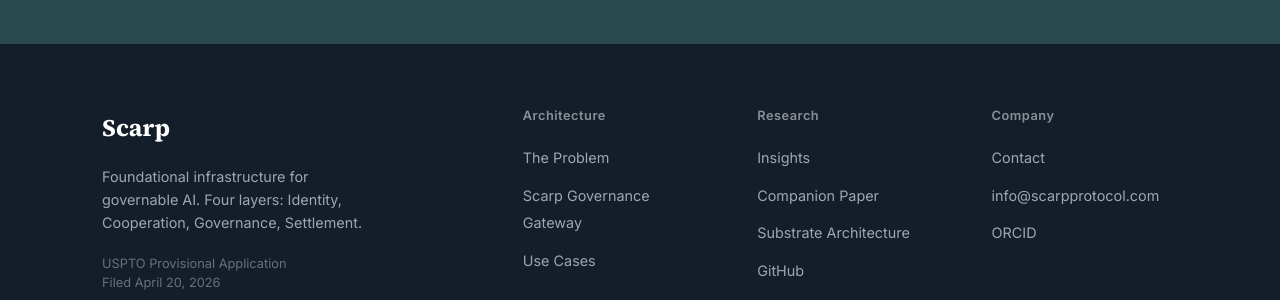
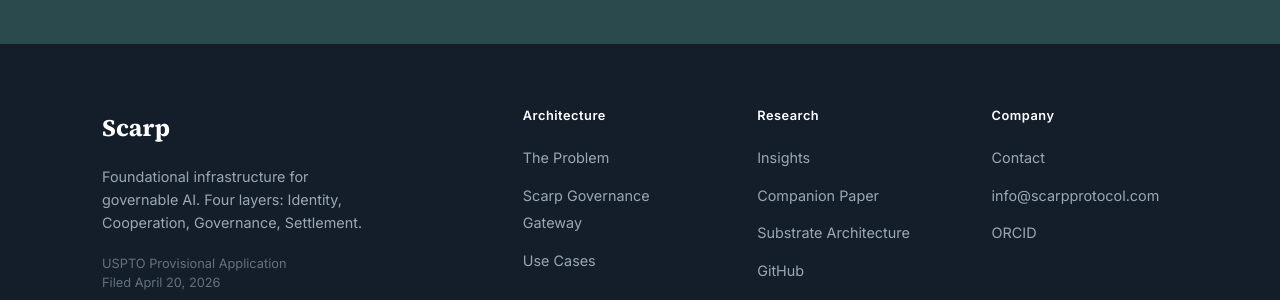
Before and after one commit to scarpprotocol/scarpprotocol.github.io, a Jekyll site: the page built from index.html, in a window 1280 px wide and 900 px high, scrolled down 4230 px. Shown: the part 487-787 px from the top of the window. Built offline with Jekyll 4.4.1, drawn with Linux system fonts in a browser that asks for light colours.

Commit message:
Footer column headers white

```diff
--- a/assets/css/style.css
+++ b/assets/css/style.css
@@ -953,7 +953,7 @@
   font-size: 0.8rem;
   font-weight: 600;
   letter-spacing: 0.04em;
-  color: rgba(255,255,255,0.5);
+  color: #fff;
   margin-bottom: 1.25rem;
 }
 
```
